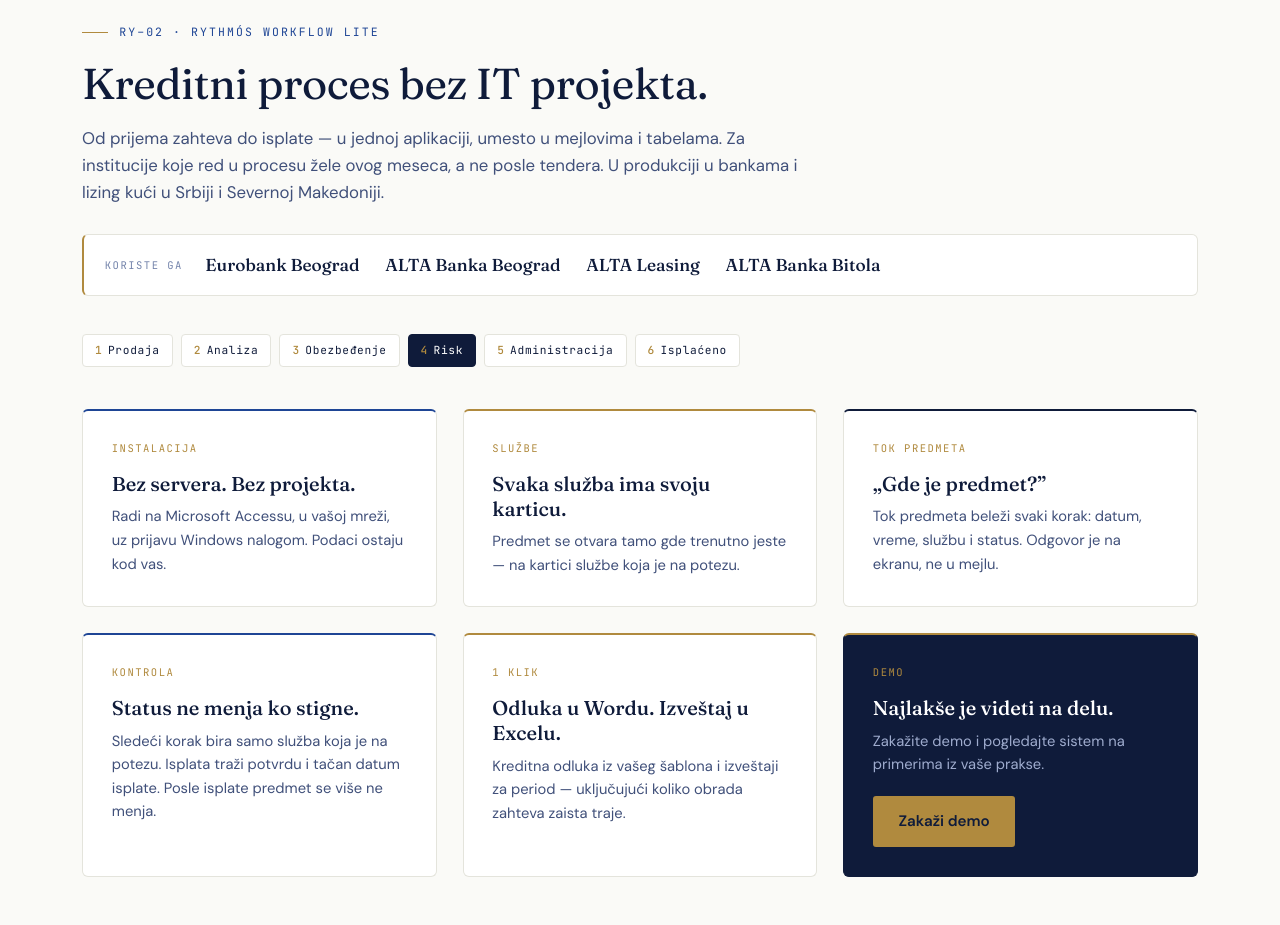
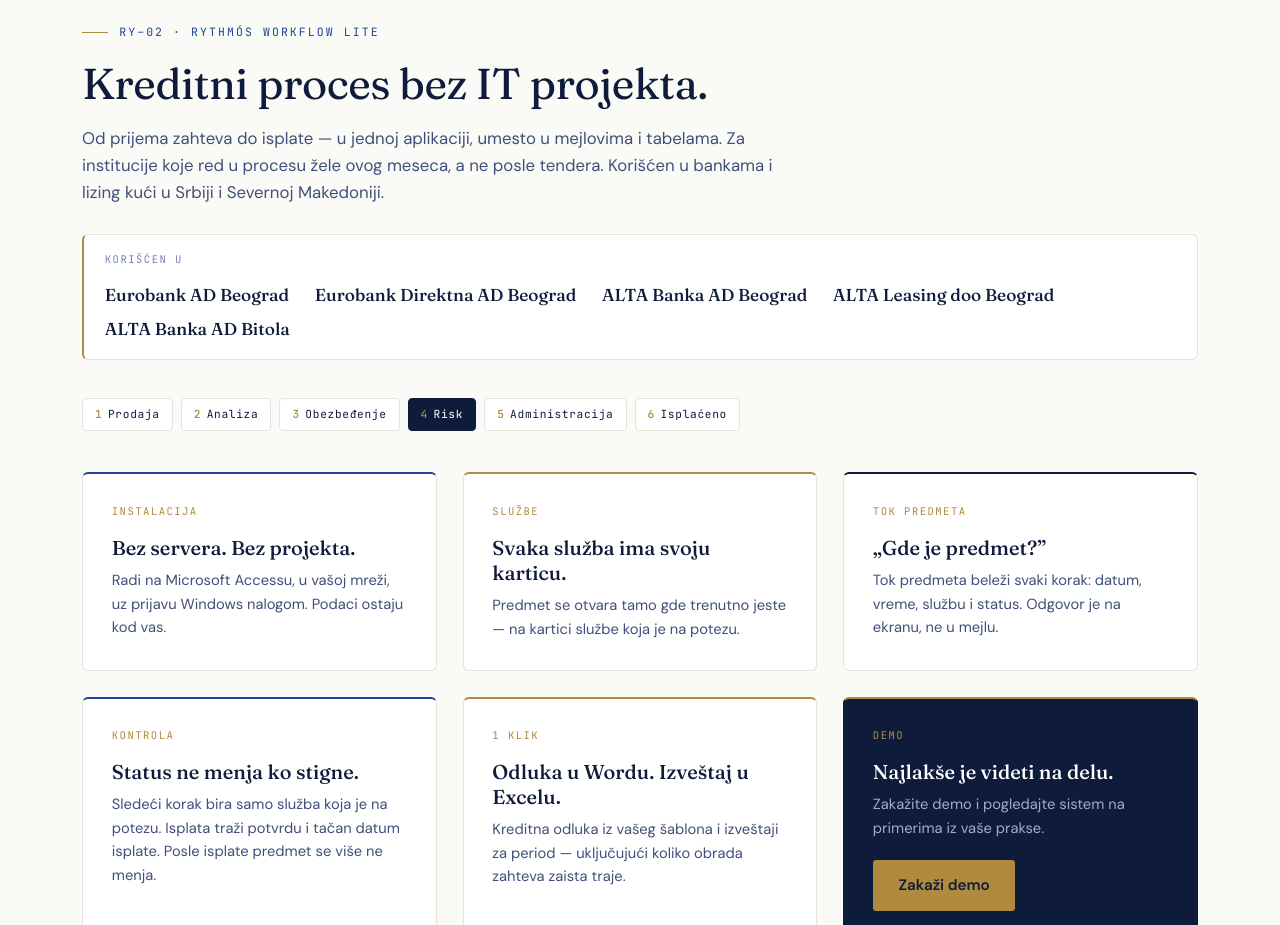
Before and after one commit to skrile88/Rythmos.rs, a plain HTML site: page index.html in a window 1280 px wide. Shown: the part 10200-11125 px from the top of the page. Drawn offline with Linux system fonts and the light colour scheme.

Commit message:
Workflow Lite: puni nazivi institucija i oznaka "Korišćen u"
Co-Authored-By: Claude Opus 5.5 <noreply@anthropic.com>

```diff
--- a/index.html
+++ b/index.html
@@ -1035,15 +1035,16 @@ footer{background:#0B1430;color:#8B9BC4;padding:3.6rem 0 2rem}
     <div class="sec-head reveal">
       <div class="eyebrow">RY–02 · Rythmós Workflow Lite</div>
       <h2 data-en="A credit process without an IT project.">Kreditni proces bez IT projekta.</h2>
-      <p data-en="From application intake to payout — in one application, instead of emails and spreadsheets. For institutions that want order in the process this month, not after a tender. In production in banks and a leasing company in Serbia and North Macedonia.">Od prijema zahteva do isplate — u jednoj aplikaciji, umesto u mejlovima i tabelama. Za institucije koje red u procesu žele ovog meseca, a ne posle tendera. U produkciji u bankama i lizing kući u Srbiji i Severnoj Makedoniji.</p>
+      <p data-en="From application intake to payout — in one application, instead of emails and spreadsheets. For institutions that want order in the process this month, not after a tender. Used in banks and a leasing company in Serbia and North Macedonia.">Od prijema zahteva do isplate — u jednoj aplikaciji, umesto u mejlovima i tabelama. Za institucije koje red u procesu žele ovog meseca, a ne posle tendera. Korišćen u bankama i lizing kući u Srbiji i Severnoj Makedoniji.</p>
     </div>
     <div class="wl-clients reveal">
-      <span class="lbl" data-en="Used by">Koriste ga</span>
+      <span class="lbl" data-en="Used at">Korišćen u</span>
       <ul>
-        <li>Eurobank Beograd</li>
-        <li>ALTA Banka Beograd</li>
-        <li>ALTA Leasing</li>
-        <li>ALTA Banka Bitola</li>
+        <li>Eurobank AD Beograd</li>
+        <li>Eurobank Direktna AD Beograd</li>
+        <li>ALTA Banka AD Beograd</li>
+        <li>ALTA Leasing doo Beograd</li>
+        <li>ALTA Banka AD Bitola</li>
       </ul>
     </div>
     <ul class="wl-stages reveal" aria-label="Kartice službi" data-en-aria="Department tabs">
```
